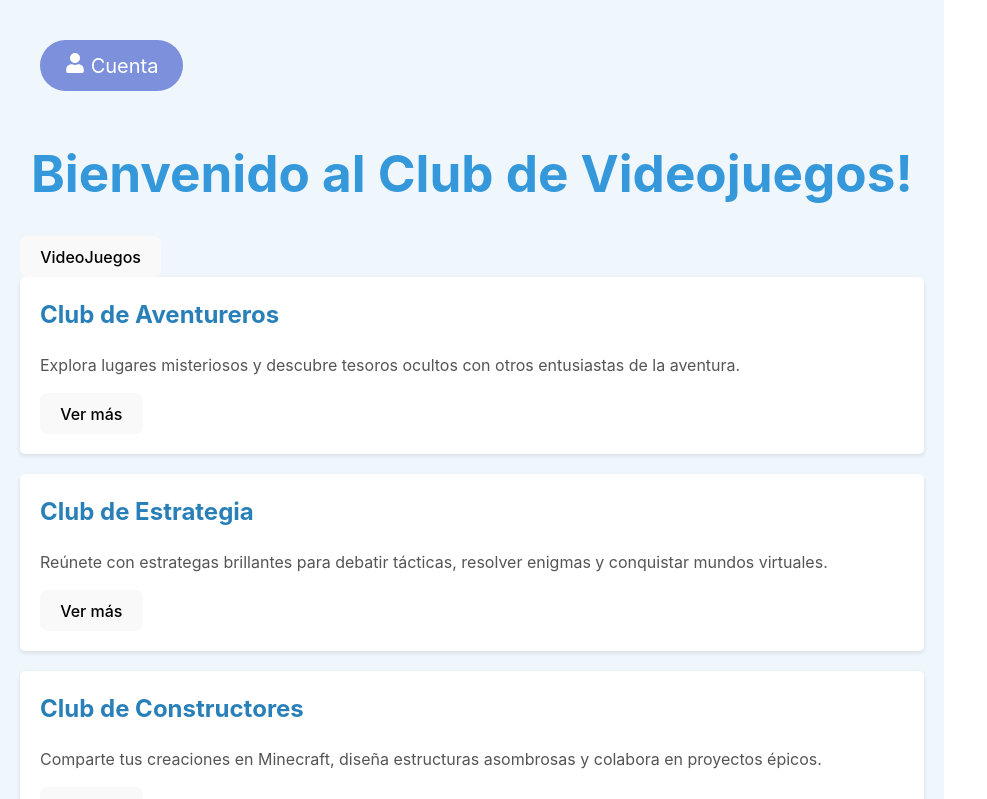
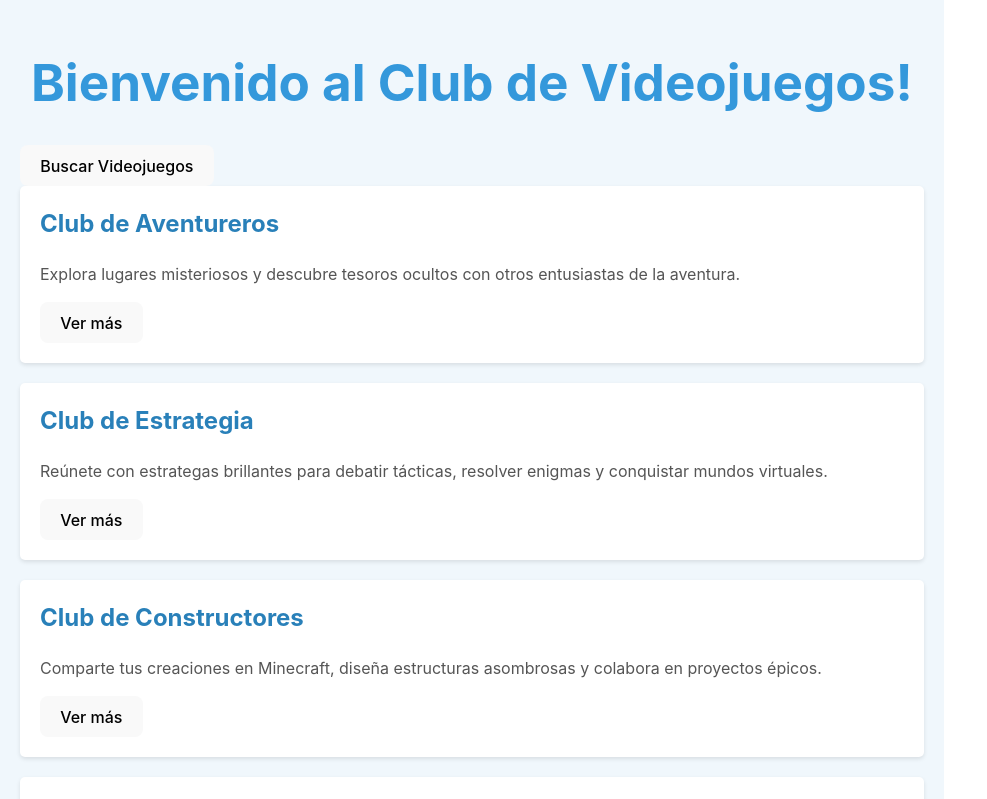
Before and after one commit to emilianaplaz/Microproyecto-2, a React (Vite) app in the folder microproyecto2/: page /homepage in a window 1280 px wide. Shown: the top 799 px of the page, without its empty margins (0-987 px from the left). Built offline with nearby package versions, Linux system fonts and the light colour scheme.

Commit message:
buscador listo

```diff
--- a/microproyecto2/package.json
+++ b/microproyecto2/package.json
@@ -10,8 +10,10 @@
     "preview": "vite preview"
   },
   "dependencies": {
+    "firebase": "^10.8.1",
     "react": "^18.2.0",
     "react-dom": "^18.2.0",
+    "react-icons": "^5.0.1",
     "react-router-dom": "^6.22.3"
   },
   "devDependencies": {
--- a/microproyecto2/src/HomePage.jsx
+++ b/microproyecto2/src/HomePage.jsx
@@ -3,6 +3,7 @@ import './HomePage.css';
 import clubsData from './clubs.json';
 import { Link } from 'react-router-dom';
 import { FaUser } from 'react-icons/fa';
+import videojuegosData from './videojuegos.json';
 
 
 function ClubList() {
@@ -24,7 +25,7 @@ function ClubList() {
   };
 
   const handleAfiliarseClick = () => {
-      // codigo para afiliarse
+
   };
 
   const handleViewGamesClick = () => {
@@ -33,7 +34,10 @@ function ClubList() {
 
   const handleSearchInputChange = (event) => {
     setSearchQuery(event.target.value);
-      filterGames(event.target.value);
+  };
+
+  const handleSearchClick = () => {
+    filterGames(searchQuery);
   };
 
   const filterGames = (query) => {
@@ -74,7 +78,8 @@ function ClubList() {
   if (showGames) {
     return (
       <div className="club-list-container">
-          <h1 className="club-list-title">Vista por juego</h1>
+        <h1 className="club-list-title">Videojuegos</h1>
+        <div className="search-container">
           <input
             type="text"
             placeholder="Buscar por juego"
@@ -82,6 +87,10 @@ function ClubList() {
             onChange={handleSearchInputChange}
             className="search-input"
           />
+          <button className="search-button" onClick={handleSearchClick}>
+            Buscar
+          </button>
+        </div>
         <ul className="videojuegos-list">
           {filteredGames.map((videojuego) => (
             <li key={videojuego.ID} className="videojuego-item">
@@ -100,16 +109,9 @@ function ClubList() {
 
   return (
     <div className="club-list-container">
-        <div className="account">
-        <Link to="/account">
-                <button className="account-btn">
-                    <FaUser className="icon" /> Cuenta
-                </button>
-            </Link>
-        </div>
       <h1 className="club-list-title">Bienvenido al Club de Videojuegos!</h1>
       <button className="view-games-button" onClick={handleViewGamesClick}>
-          VideoJuegos
+        Buscar Videojuegos
       </button>
       <ul className="club-list">
         {clubsData.map((club) => (
```
Also changed, not shown: 1 other file (tests, documents, lock files or other folders). Lines whose indentation alone changed are shown as unchanged.
